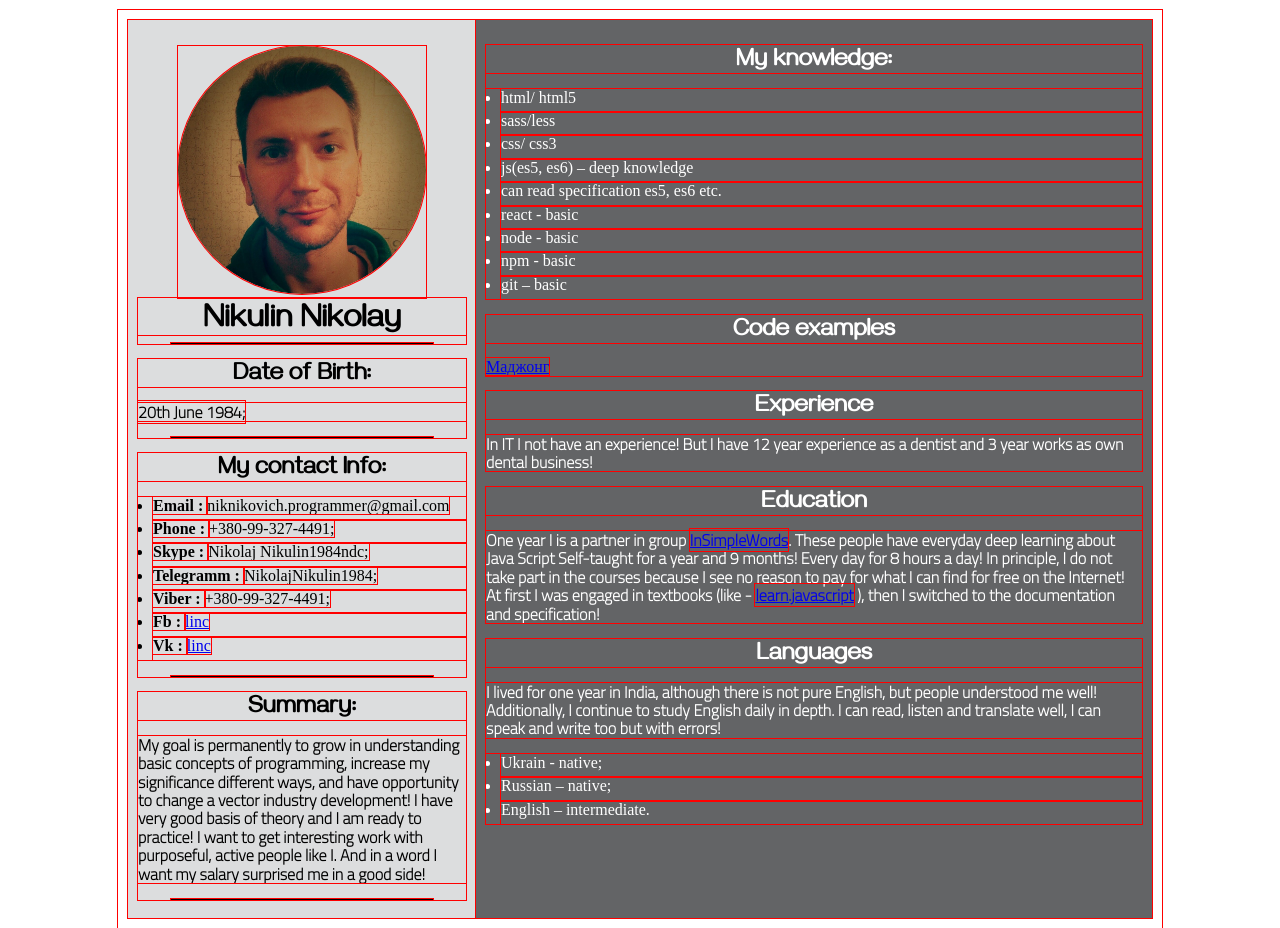
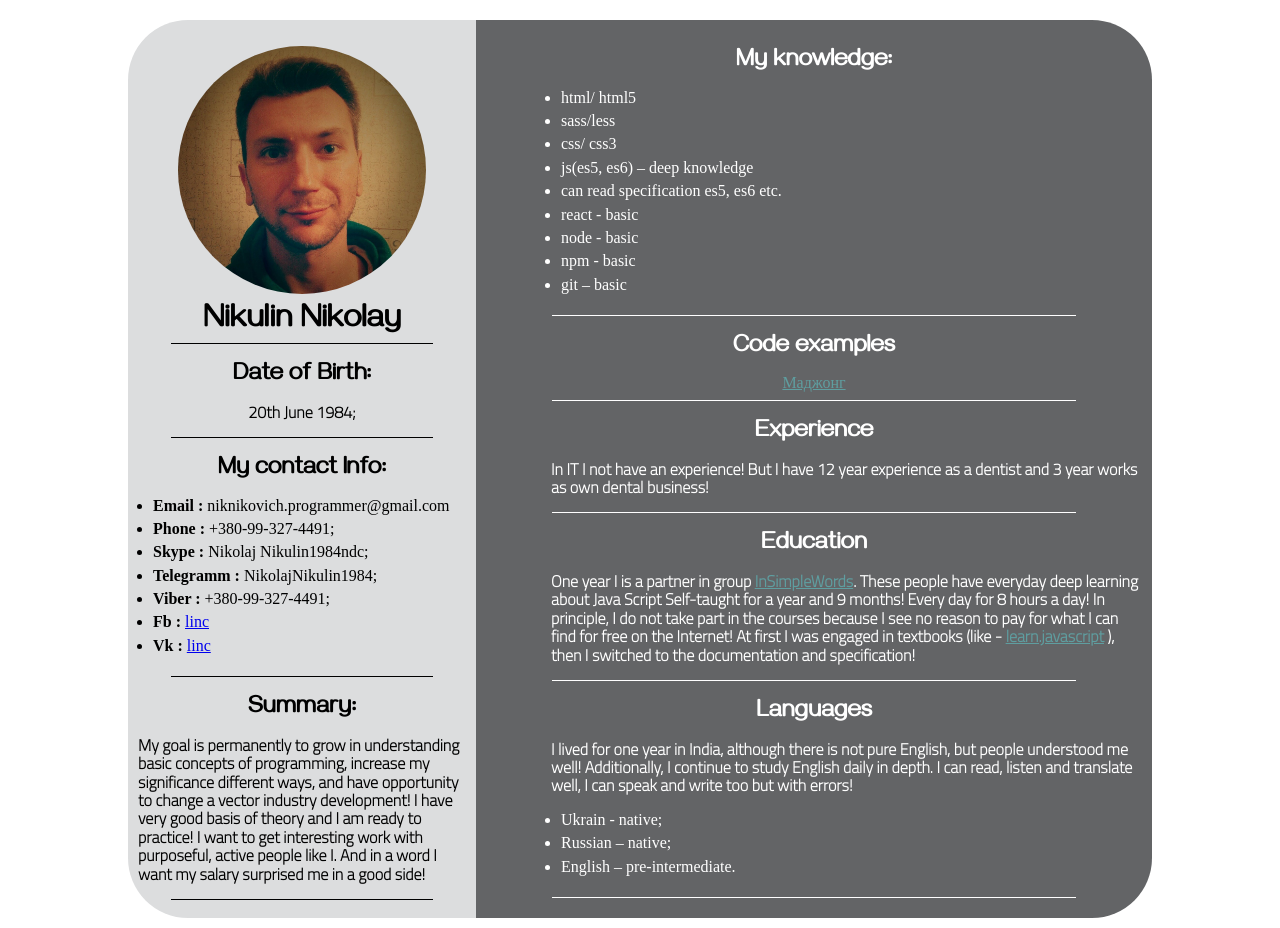
Before and after one commit to Nikolay1984/rsschool-cv, a website: page index.html in a window 1280 px wide. Drawn offline with Linux system fonts and the light colour scheme.

Commit message:
refactor: processed markup and styles with linters, files are ready for publication

```diff
--- a/css/main.css
+++ b/css/main.css
@@ -1,104 +1,151 @@
-* {
-/*	box-sizing: border-box;*/
-outline: 1px solid red;
-}
-
-body{
+body {
   width: 100%;
   height: 100%;
   padding-top: 10px;
+}
 
+.wrap {
+  display: flex;
+  max-width: 1024px;
+  margin: 0 auto;
+  padding: 10px;
+
+  background-color: white;
 }
 
 p {
-	font-family: "titillium_webextralight", sans-serif;
   font-weight: 600;
+  font-family: "titillium_webextralight", "Arial", sans-serif;
 }
 
-.wrap {
-	background-color: white;
-	padding: 10px;
-	max-width: 1024px;
-	margin: 0 auto;
-	display: flex;
-/*	flex-wrap: wrap;*/
+h2,
+h1 {
+  width: 100%;
+  margin: 15px 0;
+
+  font-family: "gayathriregular", "Tahoma", monospace;
+  text-align: center;
 }
-h2,h1{
-	font-family: "gayathriregular", monospace;
-	width: 100%;
-	text-align: center;
-	margin: 15px 0;
-}
-.section {
-/*	padding: 10px;*/
-}
+
 ul {
   padding-left: 15px;
 }
+
 li {
   padding-bottom: 5px;
 }
-.my-line {
-	width: 80%;
-	height: 1px;
-	border: 0;
-	background-color: black;
-/*	border-top: 0;*/
-/*	border-bottom: 1px solid black;*/
-/*	box-shadow: none;*/
-/*	margin: 0;*/
-}
+
 /*_____________________________________________________________________*/
 
 /*правая колонка*/
 .header {
-/*	max-width: 300px;*/
+  width: 35%;
   padding: 10px;
+
   background-color: #dcddde;
-	width: 35%;
-/*	display: flex;*/
-/*	flex-direction: column;*/
-/*	align-content: space-between;*/
-/*	margin: 20px;*/
+  border-radius: 60px 0 0 60px;
 }
-.figure{
+
+.figure {
   margin-bottom: 0;
-/*	background-color: blue*/
 }
-.myfoto{
 
+.myfoto {
   width: 100%;
-	border-radius:50%;
+
+  border-radius: 50%;
 }
-.my-name{
 
-/*	margin: 0 auto;*/
+.birthday p {
+  text-align: center;
 }
-.my-name h1{
+
+.my-name h1 {
   margin: 0;
 }
-.lineLeft {
-	width: 90%;
+
+.my-line {
+  width: 80%;
+  height: 1px;
+
+  background-color: black;
+  border: 0;
 }
+
 /*_____________________________________________________________________*/
 
 /*левая колонка*/
-.main{
+.main {
+  width: 70%;
+  padding: 10px;
 
-	padding: 10px;
   color: white;
+
   background-color: #636466;
-	width: 70%;
-/*	margin: 20px;*/
+  border-radius: 0 60px 60px 0;
 }
+
+.skills ul {
+  margin-left: 60px;
+}
+
+.languages ul {
+  margin-left: 60px;
+}
+
+.code a {
+  display: block;
+
+  text-align: center;
+}
+
+.main .section p {
+  margin-left: 65px;
+}
+
+.main a {
+  color: cadetblue;
+}
+
+.main a:visited {
+  color: chocolate;
+}
+
+.main a:active {
+  color: tomato;
+}
+
+.my-line-right {
+  width: 80%;
+  height: 1px;
+
+  background-color: white;
+  border: 0;
+}
+
+/*___________________________________________________*/
+
+/*адаптивка*/
 @media screen and (max-width: 970px) {
   .wrap {
     flex-wrap: wrap;
   }
+
   .header {
     width: 100%;
+
+    border-radius: 60px 60px 0 0;
   }
+
   .main {
     width: 100%;
+
+    border-radius: 0 0 60px 60px;
   }
+/*
+  .myfoto {
+   display: none;
+   width: 100%;
   }
+*/
+}
--- a/index.html
+++ b/index.html
@@ -1,22 +1,23 @@
 <!DOCTYPE html>
 <html lang="en">
+
 <head>
   <meta name="viewport" content="width=device-width, initial-scale=1">
   <meta http-equiv="X-UA-Compatible" content="ie=edge">
-	<meta name="keywords" content="CV resume Nikulin1984 Nikulin Nikolay"/>
-  	<meta name="description" content="curriculum vitae by Barabanov Dmitrii"/>
+  <meta name="keywords" content="CV resume Nikulin1984 Nikulin Nikolay" />
+  <meta name="description" content="curriculum vitae by Nikulin Nikolay" />
   <meta charset="UTF-8">
   <title>resume Nikulin Nikolay</title>
   <link rel="stylesheet" href="./fonts/fonts.css">
   <link rel="stylesheet" href="./lib/normalize.css">
   <link rel="stylesheet" href="./css/main.css">
 </head>
+
 <body>
   <div class="wrap">
-		<header class = "header">
+    <header class="header">
       <figure class="figure">
-   				<img class="myfoto" src='./img/MyFace.jpg' alt="Nikulin Nilolay">
-
+        <img class="myfoto" src="./img/MyFace.jpg" alt="Nikulin Nikolay">
       </figure>
       <section class="section my-name">
         <h1>Nikulin Nikolay</h1>
@@ -34,9 +35,9 @@
           <li><strong>Phone : </strong><span class="phone">+380-99-327-4491;</span></li>
           <li><strong>Skype : </strong><span class="skype">Nikolaj Nikulin1984ndc;</span></li>
           <li><strong>Telegramm : </strong><span class="telegramm">NikolajNikulin1984;</span></li>
-					<li><strong>Viber : </strong><span class="Viber">+380-99-327-4491;</span></li>
-					<li><strong>Fb : </strong><span class="Fb"><a href="https://www.facebook.com/profile.php?id=100001030621857">linc</a></span></li>
-					<li><strong>Vk : </strong><span class="Vk"><a href="https://vk.com/id53703151">linc</a></span></li>
+          <li><strong>Viber : </strong><span class="viber">+380-99-327-4491;</span></li>
+          <li><strong>Fb : </strong><span class="fb"><a href="https://www.facebook.com/profile.php?id=100001030621857">linc</a></span></li>
+          <li><strong>Vk : </strong><span class="vk"><a href="https://vk.com/id53703151">linc</a></span></li>
         </ul>
         <hr class="my-line">
       </section>
@@ -60,19 +61,23 @@
           <li>npm - basic</li>
           <li>git – basic</li>
         </ul>
+        <hr class="my-line-right">
       </section>
       <section class="section code">
         <h2>Code examples</h2>
         <a href="https://codepen.io/Nikolay1984/pen/mdbjgYP">Маджонг</a>
+        <hr class="my-line-right">
       </section>
       <section class="section experience">
         <h2>Experience</h2>
         <p>In IT I not have an experience! But I have 12 year experience as a dentist and 3 year works as own dental business!</p>
+        <hr class="my-line-right">
       </section>
       <section class="section education">
         <h2>Education</h2>
         <p>One year I is a partner in group <a href="https://www.youtube.com/channel/UCBIKgIIjlHfLOL1bu9xnN-g">InSimpleWords</a>. These people have everyday deep learning about Java Script Self-taught for a year and 9 months! Every day for 8 hours a day! In principle, I do not take part in the courses because I see no reason to pay for what I can find for free on the Internet!
           At first I was engaged in textbooks (like - <a href="https://learn.javascript.ru/">learn.javascript</a> ), then I switched to the documentation and specification!</p>
+        <hr class="my-line-right">
       </section>
       <section class="section languages">
         <h2>Languages</h2>
@@ -80,10 +85,12 @@ At first I was engaged in textbooks (like - <a href="https://learn.javascript.ru
         <ul>
           <li>Ukrain - native;</li>
           <li>Russian – native;</li>
-			<li>English – intermediate.</li>
+          <li>English – pre-intermediate.</li>
         </ul>
+        <hr class="my-line-right">
       </section>
     </main>
   </div>
 </body>
+
 </html>
```
Also changed, not shown: 1 other file. Lines whose indentation alone changed are shown as unchanged.
